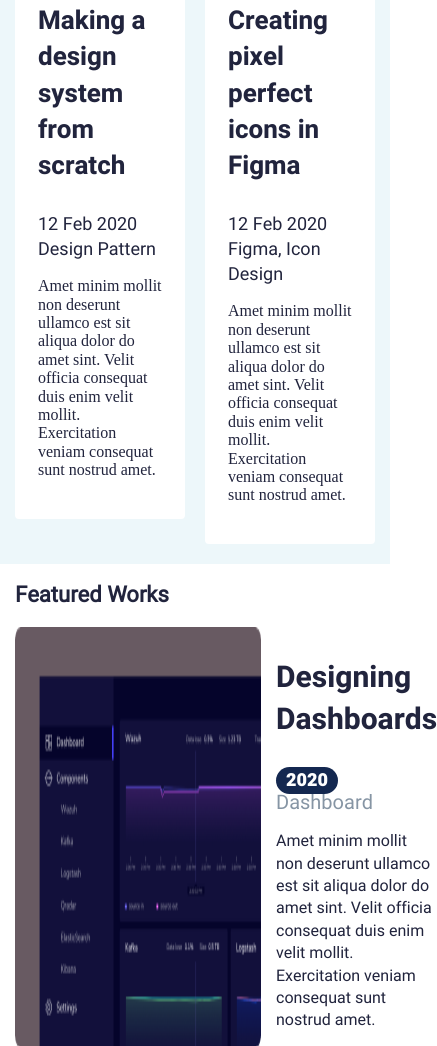
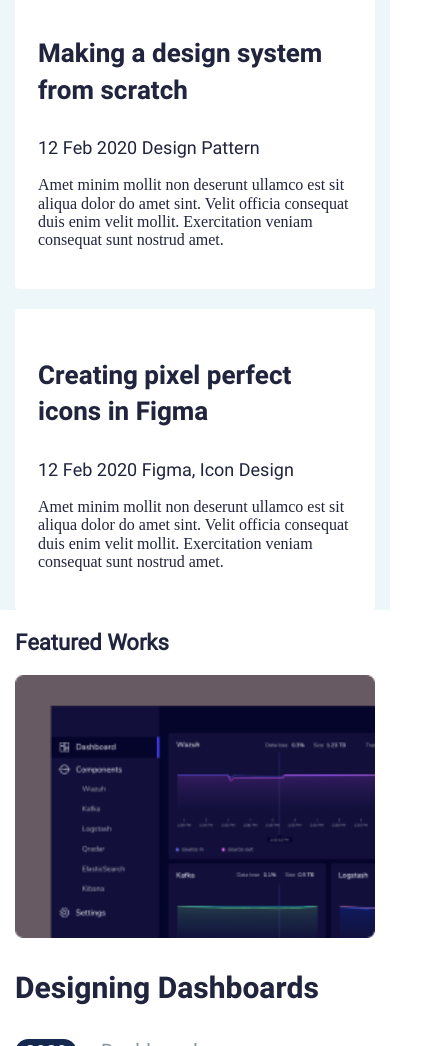
Before and after one commit to remigiuszpulit/Portfolio, a website: page index.html in a window 390 px wide. Shown: the part 954-2000 px from the top of the page, 437 px wide, since content can reach past the window. Drawn offline with Linux system fonts and the light colour scheme.

Commit message:
create mobile version

```diff
--- a/src/scss/components/cards.scss
+++ b/src/scss/components/cards.scss
@@ -7,6 +7,9 @@
   color: $dark;
   margin-right: rem(20px);
   margin-bottom: rem(20px);
+  @include mq("sm") {
+    width: 100%;
+  }
   &:nth-child(even) {
     margin-right: 0;
   }
--- a/src/scss/components/case.scss
+++ b/src/scss/components/case.scss
@@ -5,12 +5,18 @@
   border-bottom: 1px solid $light-1;
   padding-bottom: rem(15px);
   margin-bottom: rem(30px);
+  @include mq("sm") {
+    flex-direction: column;
+  }
 
   #{&}__img {
     width: 100%;
     max-width: rem(246px);
     border-radius: rem(6px);
     margin-right: rem(15px);
+    @include mq("sm") {
+      max-width: 100%;
+    }
   }
 
   #{&}__box {
--- a/src/scss/components/intro.scss
+++ b/src/scss/components/intro.scss
@@ -3,14 +3,27 @@
   display: flex;
   align-items: center;
   justify-content: space-between;
+  padding-top: rem(15px);
+  padding-bottom: rem(15px);
+  box-sizing: border-box;
+  @media screen and (max-width: rem(600px)) {
+    flex-direction: column-reverse;
+    justify-content: center;
+  }
   #{&}__lead {
     display: block;
   }
 
   #{&}__item {
     width: 100%;
+    @media screen and (max-width: rem(600px)) {
+      text-align: center;
+    }
     &.intro__item__align {
       text-align: right;
+      @media screen and (max-width: rem(600px)) {
+        text-align: center;
+      }
     }
   }
 
@@ -19,6 +32,9 @@
     color: $dark;
     font-size: rem(44px);
     line-height: 1.4;
+    @include mq("sm") {
+      font-size: rem(32px);
+    }
   }
 
   #{&}__text {
@@ -34,5 +50,10 @@
     height: auto;
     max-width: rem(243px);
     max-height: rem(243px);
+    box-shadow: -8px 15px 0 0 #edf7fa;
+    border-radius: 50%;
+    //  @media screen and (max-width: rem(600px)) {
+
+    //   }
   }
 }
--- a/src/scss/components/posts.scss
+++ b/src/scss/components/posts.scss
@@ -1,19 +1,28 @@
 .posts {
+  padding-top: rem(15px);
   #{&}__header {
   }
   #{&}__header--more {
     display: flex;
     justify-content: space-between;
     align-items: baseline;
+    @include mq("sm") {
+      display: block;
+    }
   }
 
   #{&}__hdl {
     @include hdl;
+    @include mq("sm") {
+      text-align: center;
     }
 
     #{&}__link {
       @include paragraph($line-height: 1.2, $color: $secondary);
       text-decoration: none;
+      @include mq("sm") {
+        display: none;
+      }
     }
 
     #{&}__content {
@@ -25,3 +34,4 @@
     #{&}__item {
     }
   }
+}
--- a/src/scss/main.scss
+++ b/src/scss/main.scss
@@ -4,6 +4,7 @@
 @import "./partials/fonts";
 @import "./partials/typography";
 @import "./partials/functions";
+@import "./partials/mixins";
 @import "./partials/layout";
 // Components
 @import "./components/headlines";
--- a/src/scss/partials/_layout.scss
+++ b/src/scss/partials/_layout.scss
@@ -2,8 +2,8 @@
   width: 100%;
   box-sizing: border-box;
   &#{&}--header {
-    max-width: $breakpoint-lg;
-    margin: auto;
+    // max-width: $breakpoint-lg;
+    // margin: auto;
     display: flex;
     justify-content: flex-end;
   }
--- /dev/null
+++ b/src/scss/partials/_mixins.scss
@@ -0,0 +1,7 @@
+@mixin mq($bp: "lg") {
+  $bp-value: map-get($breakpoints, $bp);
+
+  @media screen and #{$bp-value} {
+    @content;
+  }
+}
--- a/src/scss/partials/_variables.scss
+++ b/src/scss/partials/_variables.scss
@@ -16,3 +16,9 @@ $font-path: "../fonts/";
 
 //layout
 $breakpoint-lg: 855px;
+
+$breakpoints: (
+  "sm": "(max-width: 600px)",
+  "md": "(max-width: 991px)",
+  "lg": "(max-width: 1200px)",
+);
```
Also changed, not shown: src/css/styles.css, 1 other file. Lines whose indentation alone changed are shown as unchanged.
